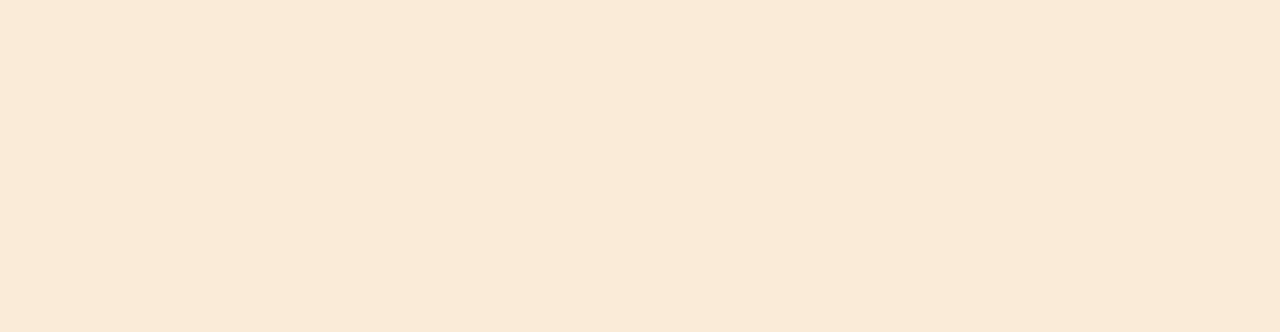
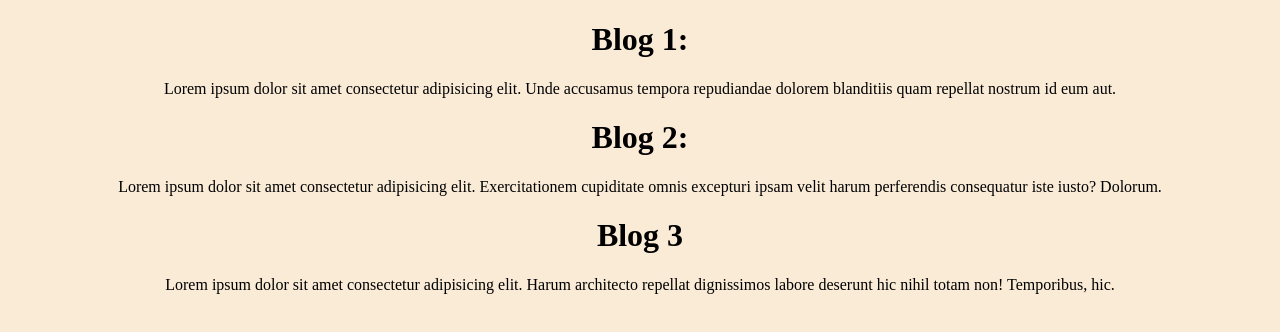
Before and after one commit to LengNan777/Assignment-2, a plain HTML site: page blog.html in a window 1280 px wide. Drawn offline with Linux system fonts and the light colour scheme.

Commit message:
add blogs to blog page

```diff
--- a/blog.html
+++ b/blog.html
@@ -8,6 +8,11 @@
   <title>Document</title>
 </head>
 <body>
-
+  <h1>Blog 1:</h1>
+  <p>Lorem ipsum dolor sit amet consectetur adipisicing elit. Unde accusamus tempora repudiandae dolorem blanditiis quam repellat nostrum id eum aut.</p>
+  <h1>Blog 2:</h1>
+  <p>Lorem ipsum dolor sit amet consectetur adipisicing elit. Exercitationem cupiditate omnis excepturi ipsam velit harum perferendis consequatur iste iusto? Dolorum.</p>
+  <h1>Blog 3</h1>
+  <p>Lorem ipsum dolor sit amet consectetur adipisicing elit. Harum architecto repellat dignissimos labore deserunt hic nihil totam non! Temporibus, hic.</p>
 </body>
 </html>
```
